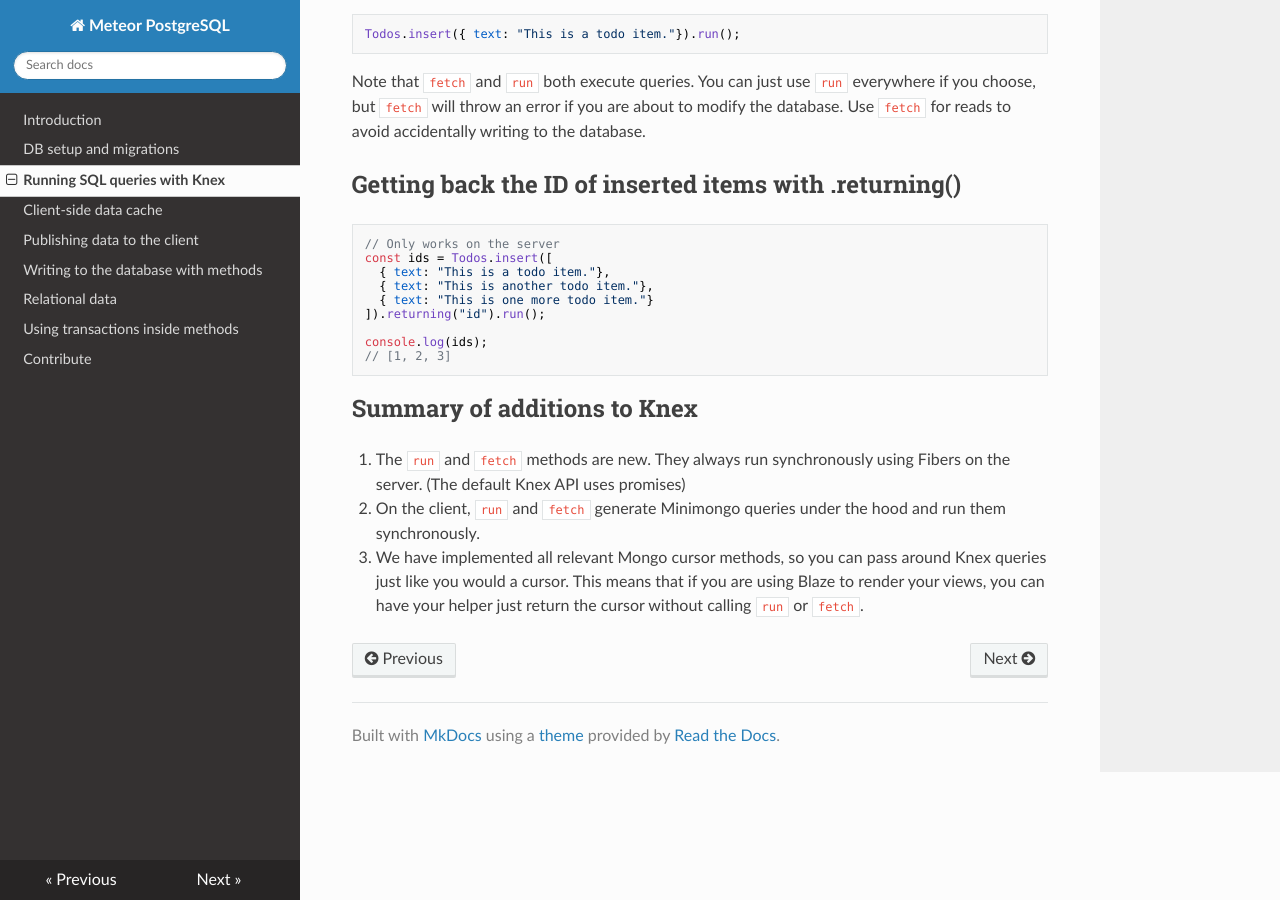
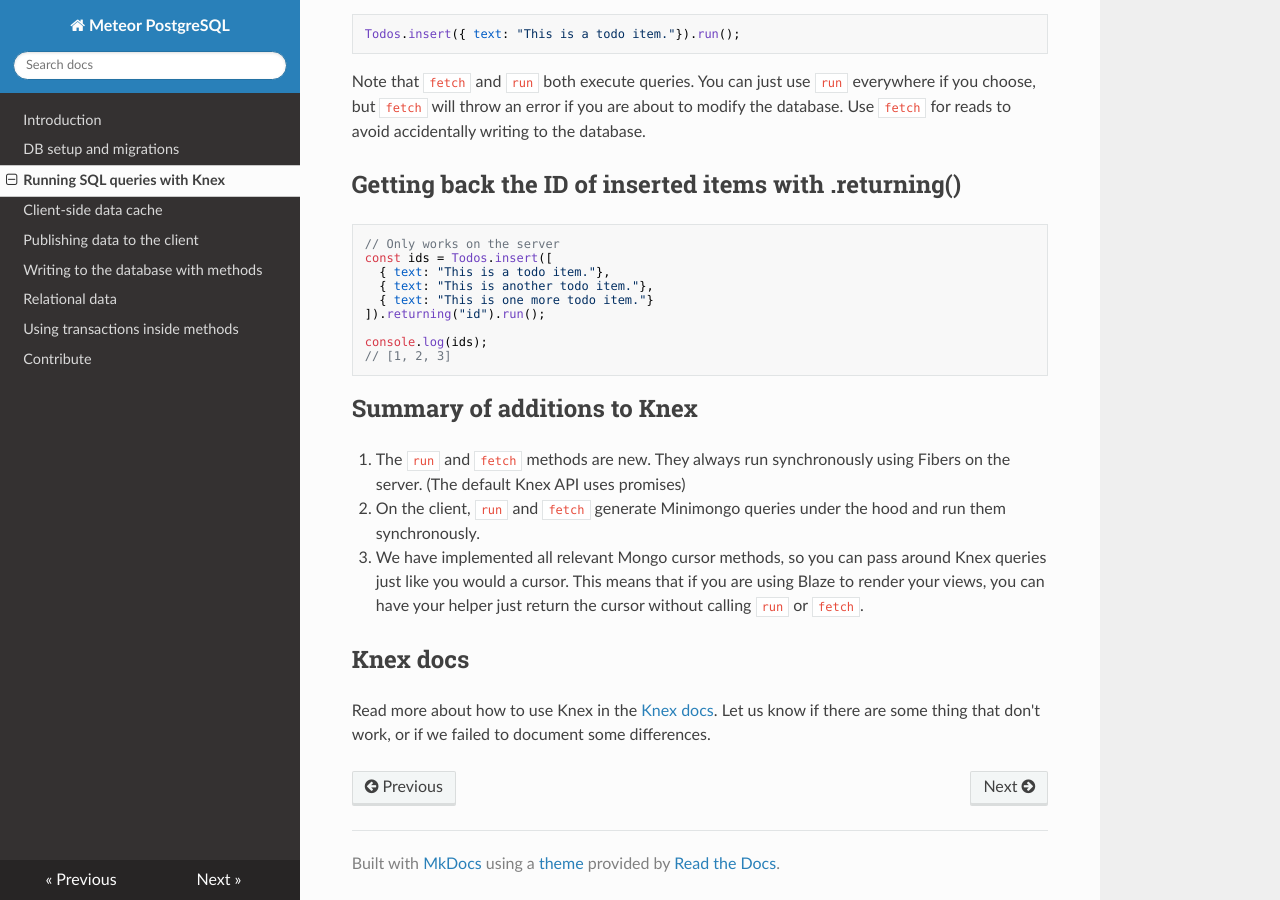
Before and after one commit to meteor/postgres-packages, an MkDocs documentation site: the page built from docs/knex.md, in a window 1280 px wide and 900 px high, scrolled down 930 px. Built offline with MkDocs 1.6.1, drawn with Linux system fonts in a browser that asks for light colours; nearby versions of some CDN libraries; old or Windows-style settings are respelled for this version of MkDocs.

Commit message:
Link to Knex docs

```diff
--- a/docs/knex.md
+++ b/docs/knex.md
@@ -56,3 +56,7 @@ console.log(ids);
 2. The `run` and `fetch` methods are new. They always run synchronously using Fibers on the server. (The default Knex API uses promises)
 3. On the client, `run` and `fetch` generate Minimongo queries under the hood and run them synchronously.
 3. We have implemented all relevant Mongo cursor methods, so you can pass around Knex queries just like you would a cursor. This means that if you are using Blaze to render your views, you can have your helper just return the cursor without calling `run` or `fetch`.
+
+## Knex docs
+
+Read more about how to use Knex in the [Knex docs](http://knexjs.org/). Let us know if there are some thing that don't work, or if we failed to document some differences.
```
